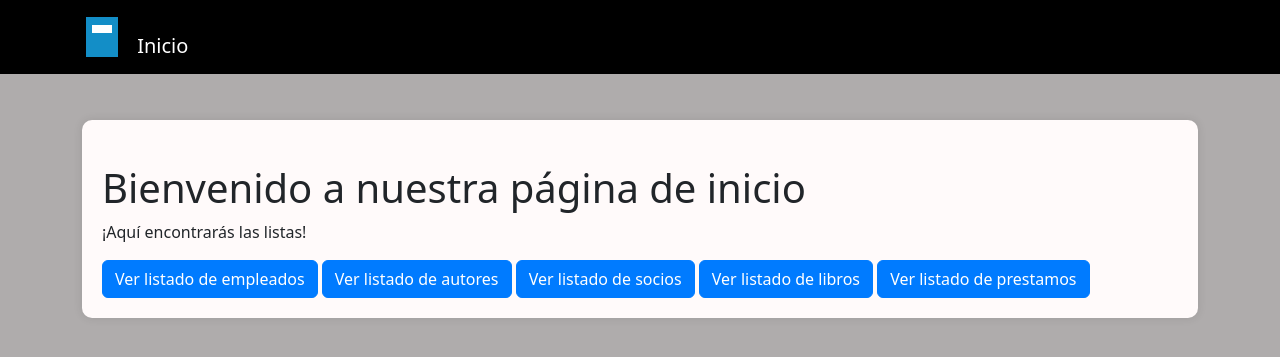
After one commit to TinchoARS/BibliotecaWebApp, a Django app: page /biblioteca/pagina_principal/ in a window 1280 px wide. The commit adds this page. Shown: the top 357 px of the page. Run offline with Django 4.2, Linux system fonts and the light colour scheme; some libraries are stand-ins or nearby versions.

Commit message:
se agrego la pagina principal y arreglos en los templates

```diff
--- a/biblioteca/templates/biblioteca/listado_empleados.html
+++ b/biblioteca/templates/biblioteca/listado_empleados.html
@@ -10,7 +10,7 @@
     <body>
         <nav class="navbar navbar-expand-lg navbar-dark bg-black fixed-top">
             <div class="container">
-              <a class="navbar-brand" href="/">
+              <a class="navbar-brand" href="{% url 'pagina_principal' %}">
                 <span class="logo-icon"></span>
                 Inicio
               </a>
--- a/biblioteca/templates/biblioteca/listado_libros.html
+++ b/biblioteca/templates/biblioteca/listado_libros.html
@@ -15,7 +15,7 @@
 <body>
   <nav class="navbar navbar-expand-lg navbar-dark bg-black fixed-top">
     <div class="container">
-      <a class="navbar-brand" href="/">
+      <a class="navbar-brand" href="{% url 'pagina_principal' %}">
         <span class="logo-icon"></span>
         Inicio
       </a>
--- a/biblioteca/templates/biblioteca/listado_prestamos.html
+++ b/biblioteca/templates/biblioteca/listado_prestamos.html
@@ -15,14 +15,14 @@
 <body>
   <nav class="navbar navbar-expand-lg navbar-dark bg-black fixed-top">
     <div class="container">
-      <a class="navbar-brand" href="/">
+      <a class="navbar-brand" href="{% url 'pagina_principal' %}">
         <span class="logo-icon"></span>
         Inicio
       </a>
     </div>
   </nav>
 
-  <div class="container mt-4 container-small">
+  <div class="container ">
     <div class="content-container">
       <h1 class="mt-4">Listado de préstamos</h1>
       <div class="table-responsive">
--- a/biblioteca/templates/biblioteca/listado_socios.html
+++ b/biblioteca/templates/biblioteca/listado_socios.html
@@ -9,7 +9,7 @@
     <body>
         <nav class="navbar navbar-expand-lg navbar-dark bg-black fixed-top">
             <div class="container">
-              <a class="navbar-brand" href="/">
+              <a class="navbar-brand" href="{% url 'pagina_principal' %}">
                 <span class="logo-icon"></span>
                 Inicio
               </a>
--- a/biblioteca/templates/biblioteca/nuevos_empleados.html
+++ b/biblioteca/templates/biblioteca/nuevos_empleados.html
@@ -13,7 +13,7 @@
 <body>
     <nav class="navbar navbar-expand-lg navbar-dark bg-black fixed-top">
         <div class="container">
-            <a class="navbar-brand" href="/">
+            <a class="navbar-brand" href="{% url 'pagina_principal' %}">
                 <span class="logo-icon"></span>
                 Inicio
             </a>
--- /dev/null
+++ b/biblioteca/templates/biblioteca/pagina_principal.html
@@ -0,0 +1,36 @@
+{% load static %}
+<!DOCTYPE html>
+<html lang="en">
+
+<head>
+    <meta charset="UTF-8">
+    <meta http-equiv="X-UA-Compatible" content="IE=edge">
+    <meta name="viewport" content="width=device-width, initial-scale=1.0">
+    <title>Inicio</title>
+    <link rel="stylesheet" href="{% static 'css/bootstrap.min.css' %}">
+    <link rel="stylesheet" href="{% static 'css/propios.css' %}">
+</head>
+
+<body>
+    <nav class="navbar navbar-expand-lg navbar-dark bg-black fixed-top">
+        <div class="container">
+            <a class="navbar-brand" href="/">
+                <span class="logo-icon"></span>
+                Inicio
+            </a>
+        </div>
+    </nav>
+    <div class="container mt-4">
+        <div class="content-container">
+            <h1 class="mt-4">Bienvenido a nuestra página de inicio</h1>
+            <p>¡Aquí encontrarás las listas!</p>
+            <a href="{% url 'listado_empleados' %}" class="btn btn-primary">Ver listado de empleados</a>
+            <a href="{% url 'listado_autores' %}" class="btn btn-primary">Ver listado de autores</a>
+            <a href="{% url 'listado_socios' %}" class="btn btn-primary">Ver listado de socios</a>
+            <a href="{% url 'listado_libros' %}" class="btn btn-primary">Ver listado de libros</a>
+            <a href="{% url 'listado_prestamos' %}" class="btn btn-primary">Ver listado de prestamos</a>
+        </div>
+    </div>
+</body>
+
+</html>
--- a/biblioteca/urls.py
+++ b/biblioteca/urls.py
@@ -24,7 +24,8 @@ from .views import (
     registrar_libro,
     registrar_socio,
     registrar_empleado,
-    registrar_prestamo
+    registrar_prestamo,
+    pagina_principal
 )
 
 
@@ -53,4 +54,5 @@ urlpatterns = [
     path('prestamos/nuevo/', registrar_prestamo, name='registrar_prestamo'),
     path('prestamos/actualizar/<int:id>',actualizar_prestamo, name='actualizar_prestamo'),
     path('prestamos/eliminar/<int:prestamo_id>', eliminar_prestamo_libro, name='eliminar_prestamo_libro'),
+    path('pagina_principal/', pagina_principal, name='pagina_principal')
 ]
--- a/biblioteca/views.py
+++ b/biblioteca/views.py
@@ -281,3 +281,7 @@ def eliminar_prestamo_libro(request, prestamo_id):
     prestamo_libro = get_object_or_404(PrestamoLibro, id=prestamo_id)
     prestamo_libro.delete()
     return redirect("listado_prestamos")
+
+
+def pagina_principal(request):
+    return render(request, 'biblioteca/pagina_principal.html')
```
